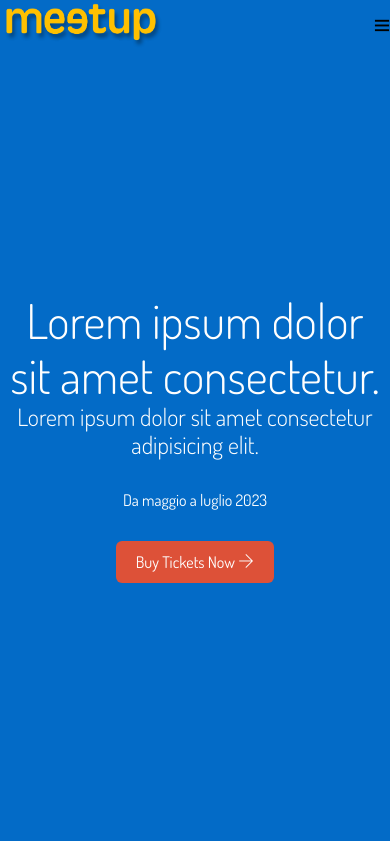
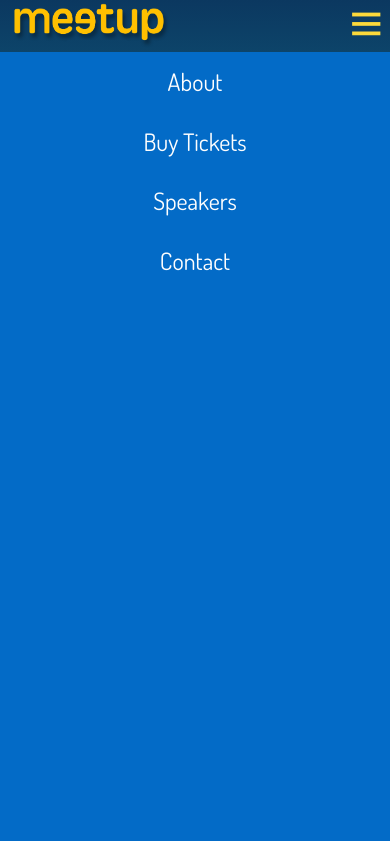
Before and after one commit to faboola/WEB_0323, a plain HTML site: page es_layout_meetup/index.html in a window 390 px wide. Both pictures are taken after a click on the element 382 px from the left and 25 px from the top of the page. Shown: the top 841 px of the page. Drawn offline with Linux system fonts and the light colour scheme.

Commit message:
sticky navbar

```diff
--- a/es_layout_meetup/css/style.css
+++ b/es_layout_meetup/css/style.css
@@ -62,6 +62,83 @@ h3 {
     margin: 0 auto;
 }
 
+a, a:visited {
+    color:var(--primary-color);
+}
+
+
+
+
+
+/* -------------------------------------------------------------------------- */
+/*                                 STILI MENU                                 */
+/* -------------------------------------------------------------------------- */
+
+
+.mainMenu {
+    display: none; /*nascondo il menu da mobile */
+}
+
+#navIcon {
+    font-size: 2rem;
+    color:var(--secondary-color);
+}
+
+.mainMenu ul {
+    list-style-type: none;
+    margin: 0;
+    padding: 0;
+    display: flex;
+    column-gap: 1.5rem;
+}
+
+.mainMenu a {
+    text-decoration: none;
+    color:var(--body-bg);
+    transition: all 0.2s ease-in-out;
+/*    TRANSITION:
+   proprietà | durata | tipo di transizione */
+}
+
+.mainMenu a:hover {
+    color:var(--secondary-color);
+}
+
+#mainHeader.is-mobile .mainMenu {
+    display: block;
+
+    position: fixed;
+    bottom: 0;
+    left:0;
+    height: calc(100vh - 52px); /*il menu è alto come tutto il viewport a cui sottraggo la header */
+    width: 100%;
+
+    background-color: var(--primary-color);
+}
+
+#mainHeader.is-mobile .mainMenu a { /*link su menu mobile */
+
+    color:var(--body-bg);
+    font-size: 1.5rem;
+
+}
+
+#mainHeader.is-mobile .mainMenu ul {
+    display: flex;
+    flex-direction: column;
+}
+
+#mainHeader.is-mobile .mainMenu ul li {
+
+    text-align: center;
+    padding:1rem 0;
+
+}
+
+
+
+
+
 
 
 /* -------------------------------------------------------------------------- */
@@ -69,10 +146,17 @@ h3 {
 /* -------------------------------------------------------------------------- */
 
 #mainHeader {
+
     position: fixed;
     width: 100%;
     left: 0;
     top:0;
+}
+
+#mainHeader.scrolled {
+
+    background: #036BC7;
+
 }
 
 .headerWrapper {
@@ -85,16 +169,7 @@ h3 {
     height: 3rem;
 }
 
-.mainMenu {
-    display: none; /*nascondo il menu da mobile */
-}
 
-.mainMenu ul {
-    list-style-type: none;
-    margin: 0;
-    padding: 0;
-    display: flex;
-}
 
 /* -------------------------------------------------------------------------- */
 /*                                    HERO                                    */
@@ -102,7 +177,8 @@ h3 {
 
 #hero {
     /*sintassi per richiamare la variabile */
-    background-color: var(--primary-color);
+    background: var(--primary-color);
+    background: linear-gradient(0deg, rgba(3,107,199,1) 0%, rgb(25, 149, 170) 52%, rgba(11,56,96,1) 100%);
 
     color: var(--body-bg);
     height: 100vh;
@@ -313,6 +389,11 @@ ul.tweets li:last-of-type { /*tolgo il bordo all'ultimo LI */
 
     /* ---------------------------------- MENU ---------------------------------- */
 
+    #mainHeader {
+        padding:1rem 0;
+
+    }
+
     .mainMenu {
         display: block;
     }
--- a/es_layout_meetup/index.html
+++ b/es_layout_meetup/index.html
@@ -16,7 +16,7 @@
 
     <header id="mainHeader">
 
-        <div class="headerWrapper">
+        <div class="headerWrapper container">
             <div class="logo">
                 <img src="./img/meetup-logo.png" alt="">
             </div>
@@ -347,6 +347,32 @@
 
         }
 
+
+        //NAVBAR
+
+        const nav = document.querySelector('#mainHeader');
+
+        function fixNav() {
+
+            //window.scrollY restituisce un valore in pixel che mi dice di quanto ho scrollato la finestra
+
+            if(window.scrollY > 100 ) { //valore in pixel
+                nav.classList.add('scrolled')
+            }
+
+            else {
+                nav.classList.remove('scrolled')
+            }
+        }
+
+        window.addEventListener('scroll', fixNav);
+
+
+
+
+
+
+
     </script>
 
 </body>
```
